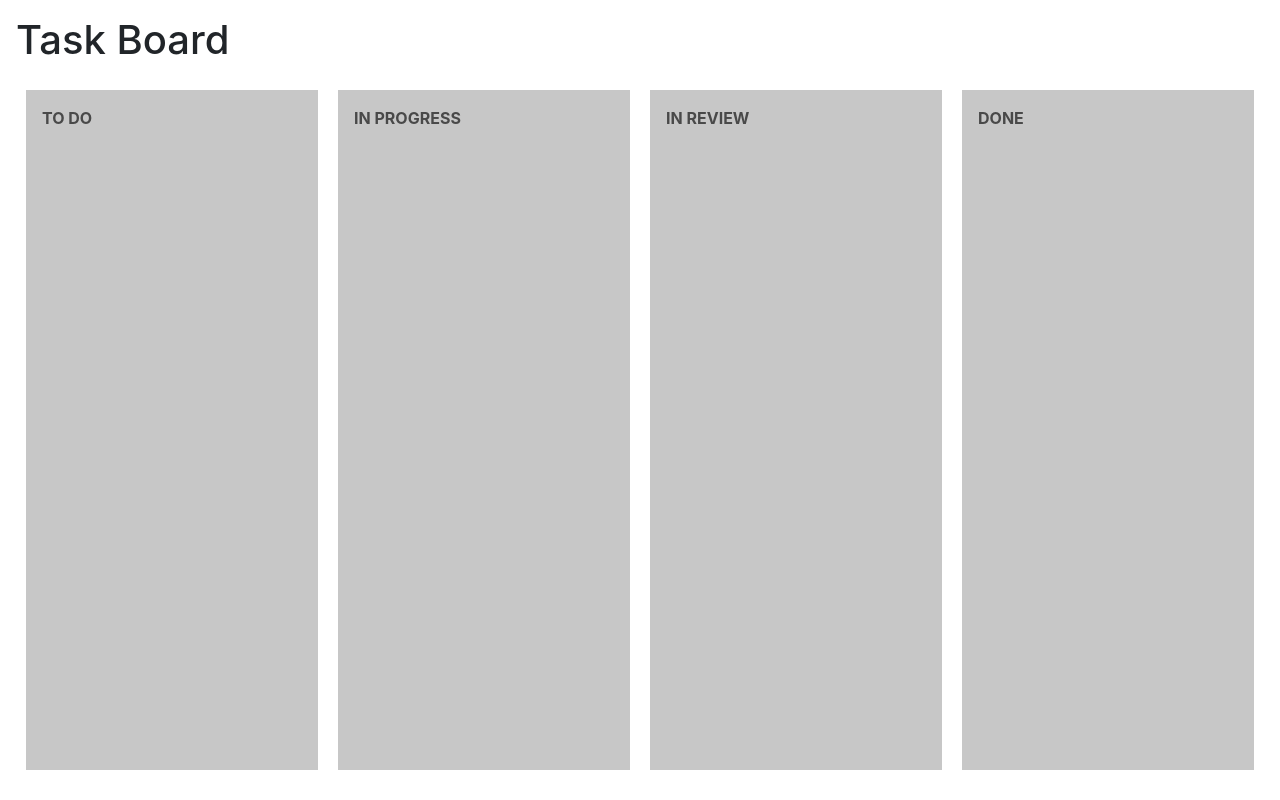
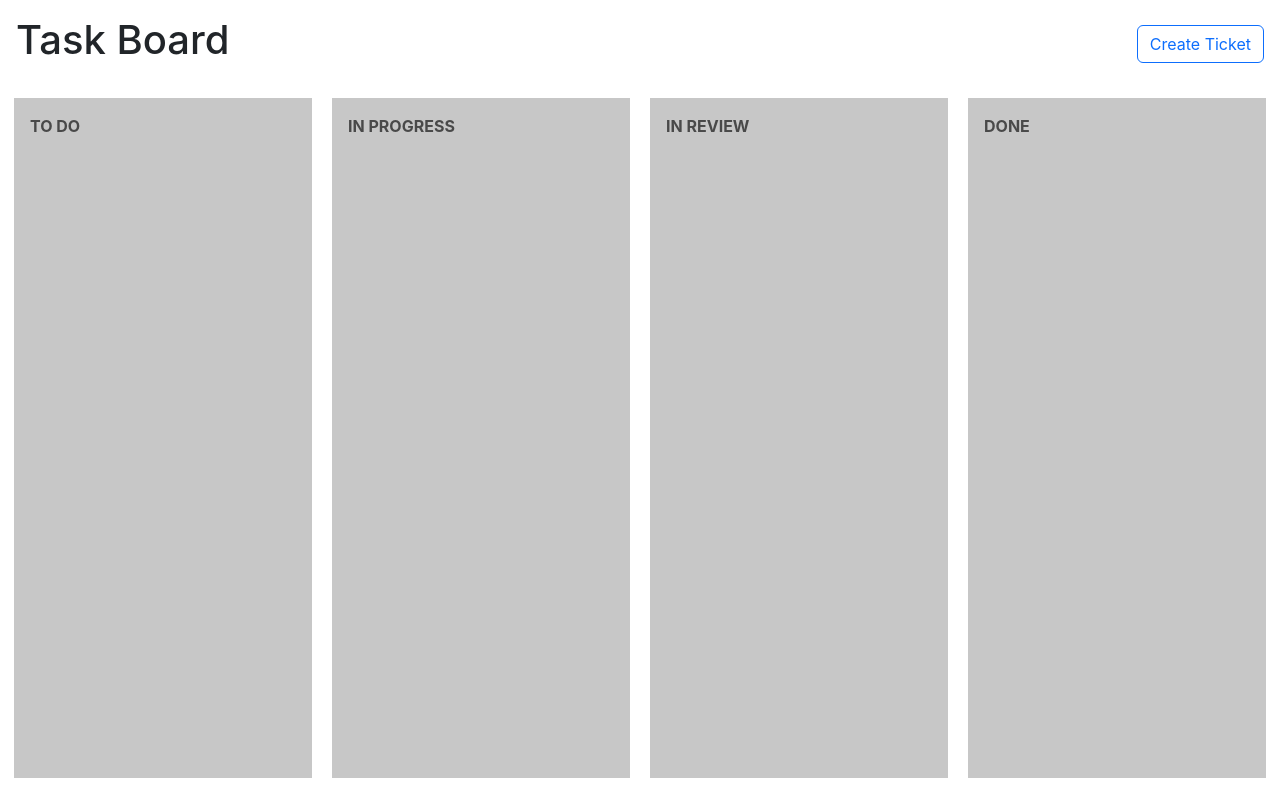
Before and after one commit to keerthana-lab/sample-react-app, a React (Create React App) app in the folder dashboard/: page / in a window 1280 px wide. Built offline with nearby package versions, Linux system fonts and the light colour scheme.

Commit message:
create ticket button added

```diff
--- a/dashboard/src/AppHeader/index.tsx
+++ b/dashboard/src/AppHeader/index.tsx
@@ -3,7 +3,10 @@ import { AppTitle } from "../constants";
 
 function AppHeader() {
     return (
-        <h1 className="m-3">{AppTitle}</h1>
+        <div className="d-flex justify-content-between align-items-center m-3">
+            <h1>{AppTitle}</h1>
+            <button type="button" className="btn btn-outline-primary h-25">Create Ticket</button>
+        </div>
     );
 }
 
--- a/dashboard/src/HomePage/index.tsx
+++ b/dashboard/src/HomePage/index.tsx
@@ -7,7 +7,7 @@ export const HomePage = () => {
   return (
     <div>
       <AppHeader />
-      <div className="container-flexbox m-3">
+      <div className="container-flexbox m-1">
         {
           statusOfTask.map((status) => (
             <Status key={status} status={status} />
```
